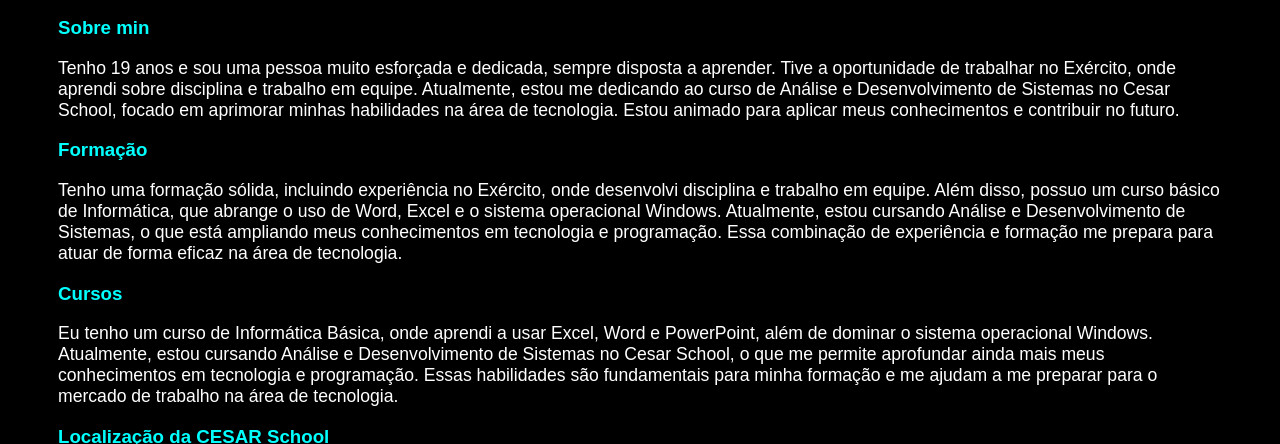
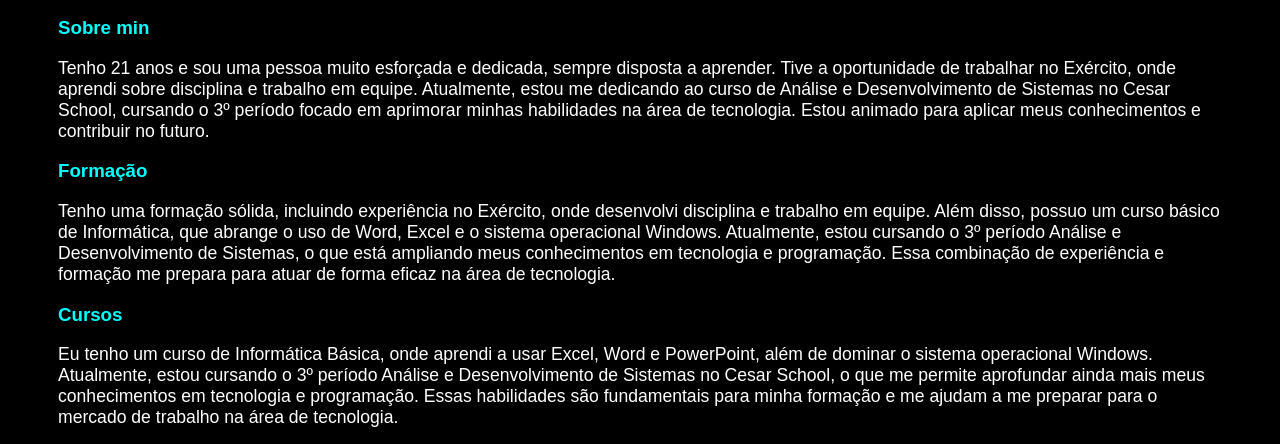
Before and after one commit to RamomAguiar2004/Ramom2004, a plain HTML site: page index.html in a window 1280 px wide. Shown: the part 371-815 px from the top of the page. Drawn offline with Linux system fonts and the light colour scheme.

Commit message:
Update index.html

```diff
--- a/index.html
+++ b/index.html
@@ -36,26 +36,26 @@
         <main>
             <section>
                 <H3>Sobre min</H3>
-                <P> Tenho 19 anos e sou uma pessoa muito esforçada e dedicada, sempre disposta a aprender. Tive a
+                <P> Tenho 21 anos e sou uma pessoa muito esforçada e dedicada, sempre disposta a aprender. Tive a
                     oportunidade de trabalhar no Exército, onde aprendi sobre disciplina e trabalho em equipe.
                     Atualmente, estou me dedicando ao curso de Análise e Desenvolvimento de Sistemas no Cesar School,
-                    focado em aprimorar minhas habilidades na área de tecnologia. Estou animado para aplicar meus
-                    conhecimentos e contribuir no futuro.
+                    cursando o 3º período focado em aprimorar minhas habilidades na área de tecnologia. Estou animado
+                    para aplicar meus conhecimentos e contribuir no futuro.
                 </P>
             </section>
             <section>
                 <H3>Formação</H3>
                 <P> Tenho uma formação sólida, incluindo experiência no Exército, onde desenvolvi disciplina e trabalho
                     em equipe. Além disso, possuo um curso básico de Informática, que abrange o uso de Word, Excel e o
-                    sistema operacional Windows. Atualmente, estou cursando Análise e Desenvolvimento de Sistemas, o que
-                    está ampliando meus conhecimentos em tecnologia e programação. Essa combinação de experiência e
+                    sistema operacional Windows. Atualmente, estou cursando o 3º período Análise e Desenvolvimento de Sistemas,
+                    o que está ampliando meus conhecimentos em tecnologia e programação. Essa combinação de experiência e
                     formação me prepara para atuar de forma eficaz na área de tecnologia.
                 </P>
             </section>
             <section>
                 <H3>Cursos</H3>
                 <P>Eu tenho um curso de Informática Básica, onde aprendi a usar Excel, Word e PowerPoint, além de
-                    dominar o sistema operacional Windows. Atualmente, estou cursando Análise e Desenvolvimento de
+                    dominar o sistema operacional Windows. Atualmente, estou cursando o 3º período Análise e Desenvolvimento de
                     Sistemas no Cesar School, o que me permite aprofundar ainda mais meus conhecimentos em tecnologia e
                     programação. Essas habilidades são fundamentais para minha formação e me ajudam a me preparar para o
                     mercado de trabalho na área de tecnologia.
```
